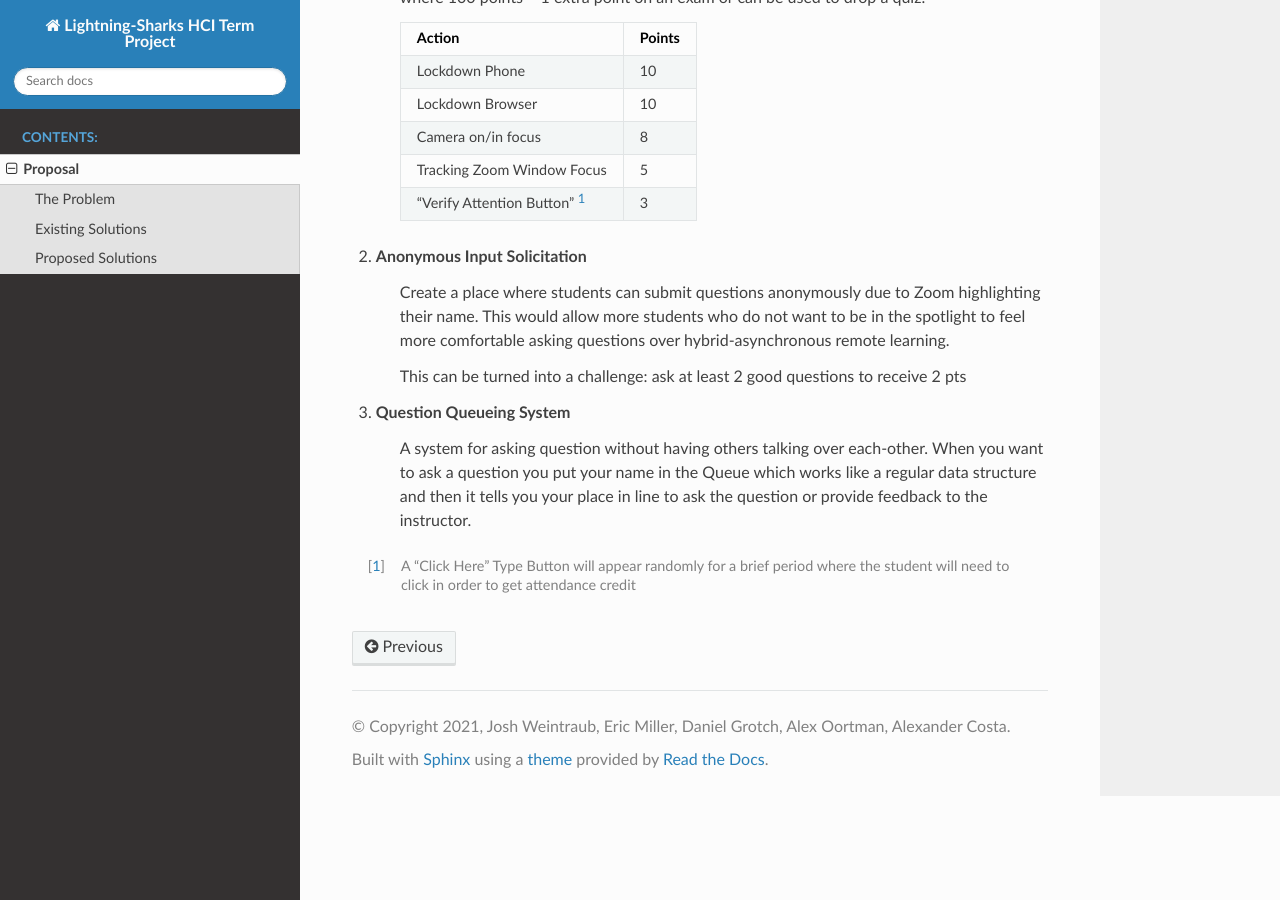
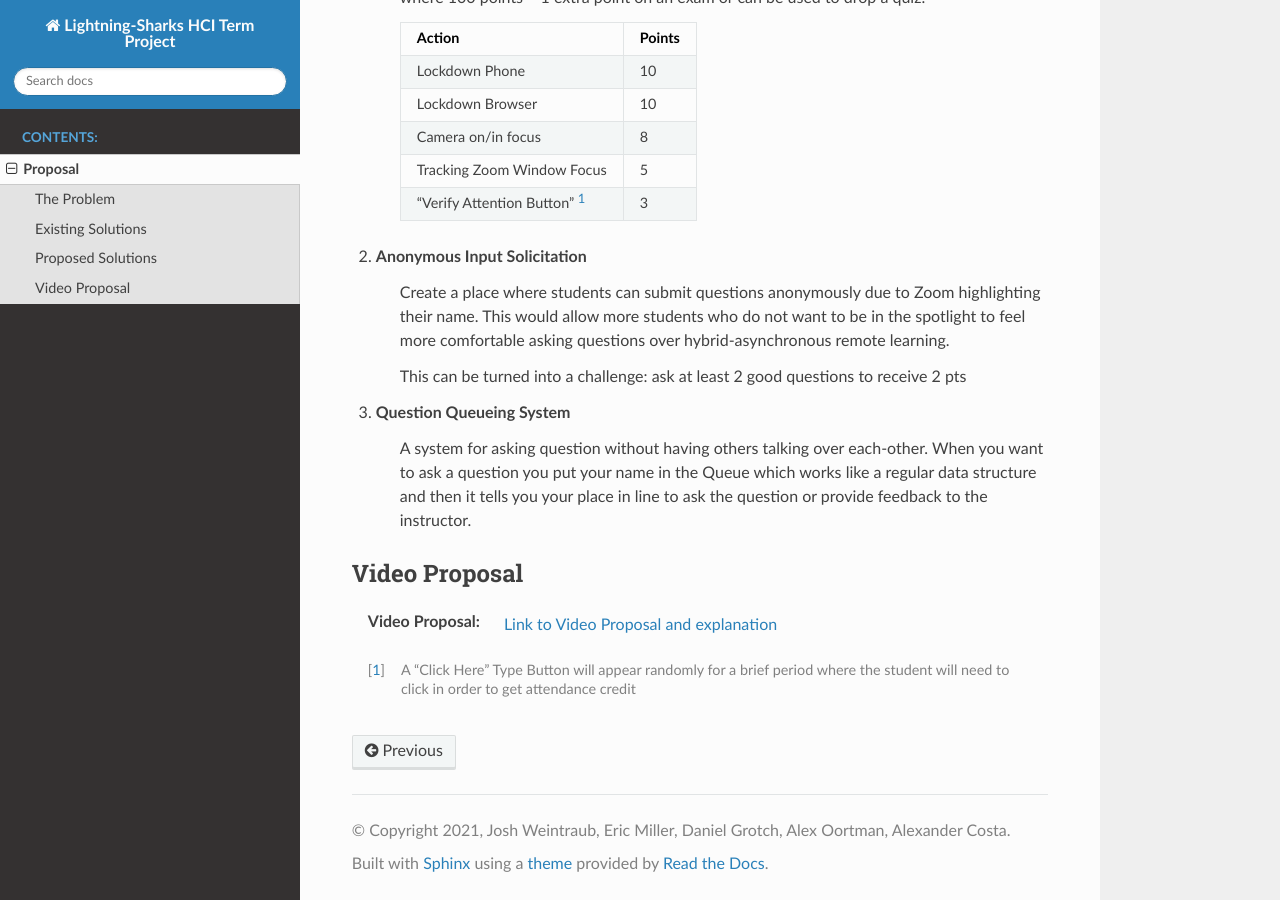
Before and after one commit to ENM185/hci-project, a Sphinx documentation site: the page built from docs/source/proposal.rst, in a window 1280 px wide and 900 px high, scrolled down 2012 px. Built offline with Sphinx 7.4.7 and the Read the Docs theme 2.0.0, drawn with Linux system fonts in a browser that asks for light colours.

Commit message:
Added link to Video Proposal on Youtube

```diff
--- a/docs/source/proposal.rst
+++ b/docs/source/proposal.rst
@@ -62,6 +62,8 @@ Proposed Solutions
 3. Question Queueing System
 	A system for asking question without having others talking over each-other. When you want to ask a question you put your name in the Queue which works like a regular data structure and then it tells you your place in line to ask the question or provide feedback to the instructor.
 
-
+Video Proposal
+***************
+:Video Proposal: `Link to Video Proposal and explanation <https://www.youtube.com/watch?v=gd5LiTz_GJ0>`__
 
 .. [1] A "Click Here" Type Button will appear randomly for a brief period where the student will need to click in order to get attendance credit
```
Also changed, not shown: 6 other files.
